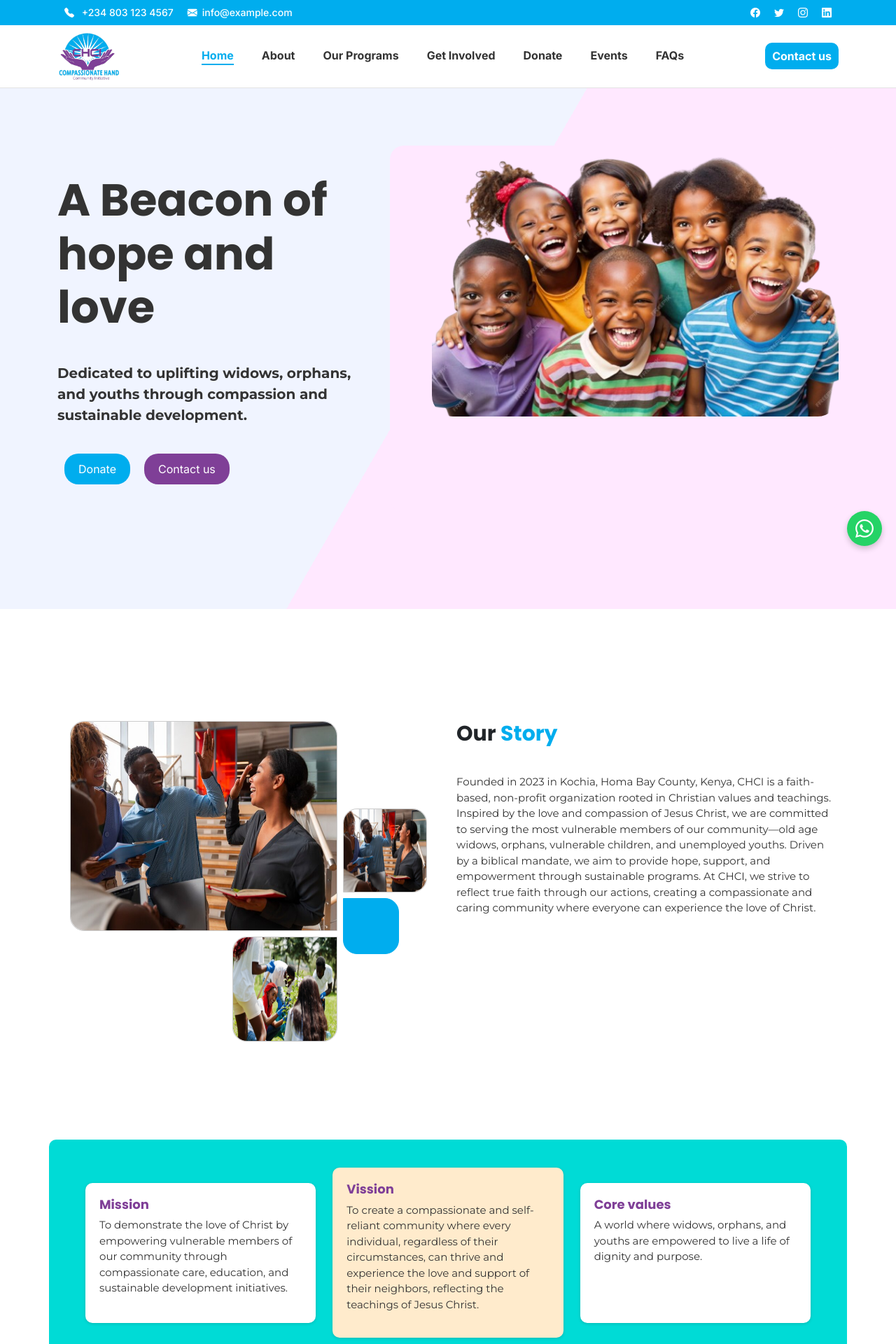
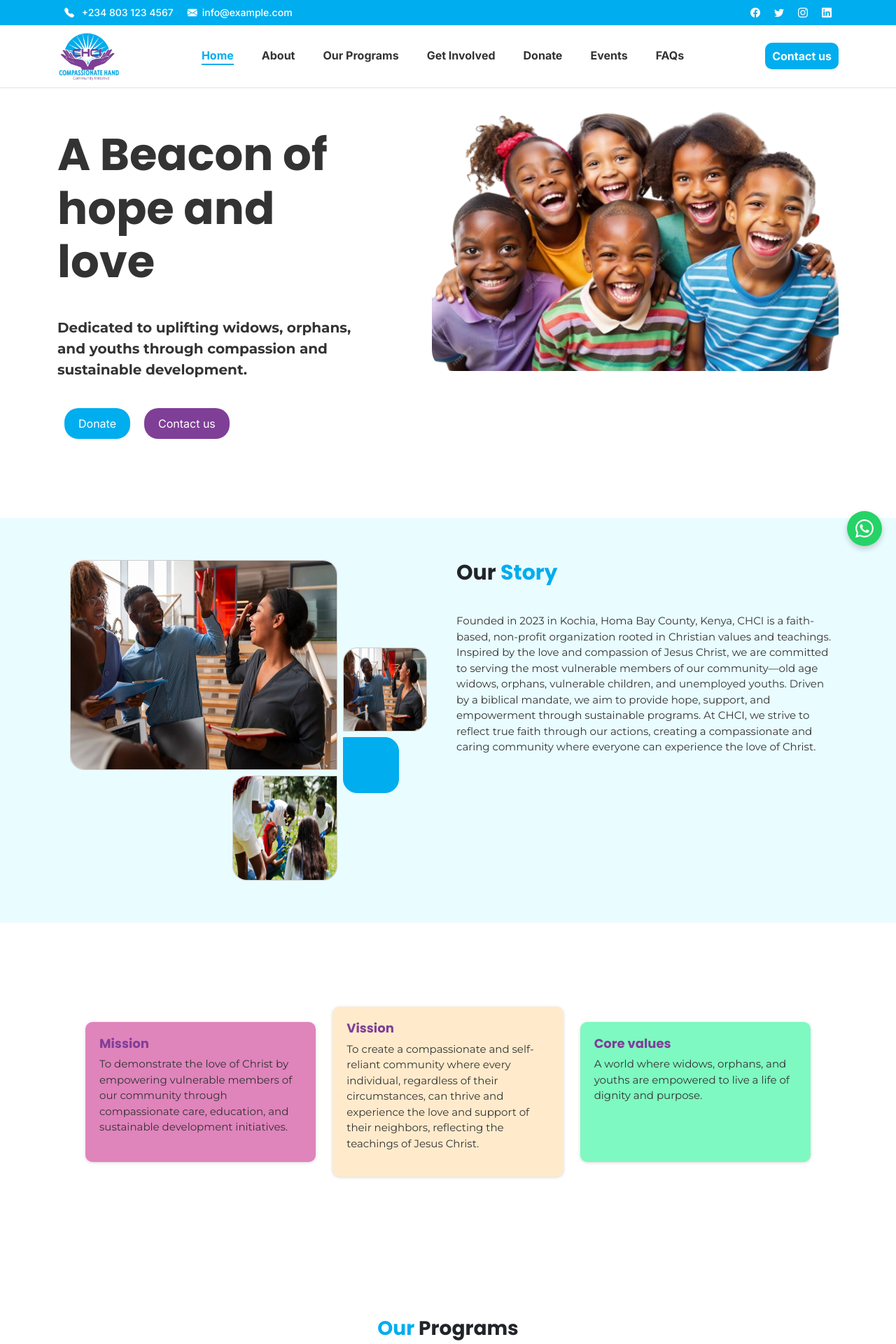
Before and after one commit to Oj-washingtone/chci, a Next.js app: page / in a window 1280 px wide. Shown: the top 1920 px of the page at 70% size. Built offline with nearby package versions, Linux system fonts and the light colour scheme.

Commit message:
UI restracture

```diff
--- a/app/page.js
+++ b/app/page.js
@@ -23,12 +23,12 @@ export default function Home() {
         <Mission />
         <Activities />
         <Statistics />
+        <Team />
         <Events />
-        <CallToAction />
-        <Team />
         {/* <ContactUs /> */}
         <Subscribe />
-        {/* <Gallery /> */}
+        <CallToAction />
+        <Gallery />
         <Fab />
       </main>
       <Footer />
--- a/components/Gallery.js
+++ b/components/Gallery.js
@@ -2,22 +2,28 @@ import React from "react";
 
 export default function Gallery() {
   return (
-    <div className="gallery wrapper">
+    <div className="section gallery-wrapper">
       <div className="container">
-        <div className="gallery-header">
-          <h1>Our Gallery</h1>
+        <div className="section-header">
+          <h3>
+            <span>Our photo</span> Gallery
+          </h3>
+          <p>
+            Support pur program by donating or Volunteerin. together lets make
+            our comunities better blaces
+          </p>
         </div>
 
-        <div className="gallery-images">
-          <div className="gallery-image gallery-image-1"></div>
-          <div className="gallery-image gallery-image-2"></div>
-          <div className="gallery-image gallery-image-3"></div>
-          <div className="gallery-image gallery-image-4"></div>
-          <div className="gallery-image gallery-image-5"></div>
-          <div className="gallery-image gallery-image-6"></div>
-          <div className="gallery-image gallery-image-7"></div>
-          <div className="gallery-image gallery-image-8"></div>
-          <div className="gallery-image gallery-image-9"></div>
+        <div className="row">
+          <div className=" col-md-4">col 1</div>
+          <div className=" col-md-4">
+            <div className="row">row 1</div>
+            <div className="row">row 2</div>
+          </div>
+          <div className=" col-md-4">
+            <div className="row">row 1</div>
+            <div className="row">row 2</div>
+          </div>
         </div>
       </div>
     </div>
--- a/components/Mission.js
+++ b/components/Mission.js
@@ -15,6 +15,8 @@ export default function Mission() {
               </p>
             </div>
           </div>
+
+          {/* <div className="col-md-8"></div> */}
 
           <div className="col-md-4">
             <div className="vision-mission vision __card mv-section">
--- a/styles/globals.css
+++ b/styles/globals.css
@@ -55,14 +55,14 @@ p {
 /* Banner */
 
 .banner-wrapper {
-  height: 100vh;
+  height: 80vh;
   display: flex;
   justify-content: center;
   align-items: center;
   position: relative;
-  background: linear-gradient(120deg, #f0f4ff 50%, #ffe8ff 50%);
+  /* background: linear-gradient(120deg, #f0f4ff 50%, #ffe8ff 50%); */
   /* background-color: var(--primary-color); */
-  margin-top: 70px;
+  padding-top: 170px;
   margin-bottom: 60px;
   /* background-image: url("/images/events/event2.jpg"); */
   overflow: hidden;
@@ -116,7 +116,7 @@ p {
 .banner-image-wrapper {
   height: 100%;
   border-radius: 20px;
-  background-color: #ffe8ff;
+  /* background-color: #ffe8ff; */
   padding-left: 60px;
 }
 
@@ -131,7 +131,7 @@ p {
 
 .about-wrapper {
   margin-top: 100px;
-  background-color: #fff;
+  background-color: #e9fcff;
   padding: 60px;
 }
 
@@ -324,13 +324,13 @@ p {
   display: flex;
   justify-content: space-between;
   align-items: center;
-  background-color: #00dbd6;
+  /* background-color: #00dbd6; */
   padding: 40px;
   border-radius: 10px;
 }
 
 .mission {
-  background-color: #fff;
+  background-color: #e084bc;
 }
 
 .vision {
@@ -338,7 +338,7 @@ p {
 }
 
 .values {
-  background-color: #fff;
+  background-color: #7ef9c1;
 }
 
 /* Activities */
```
